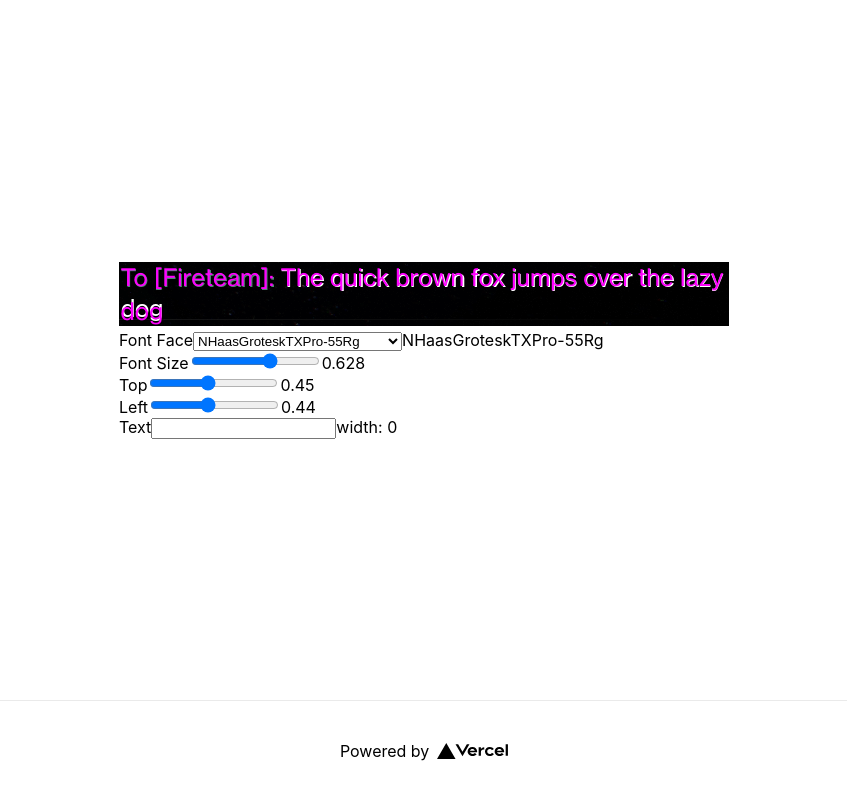
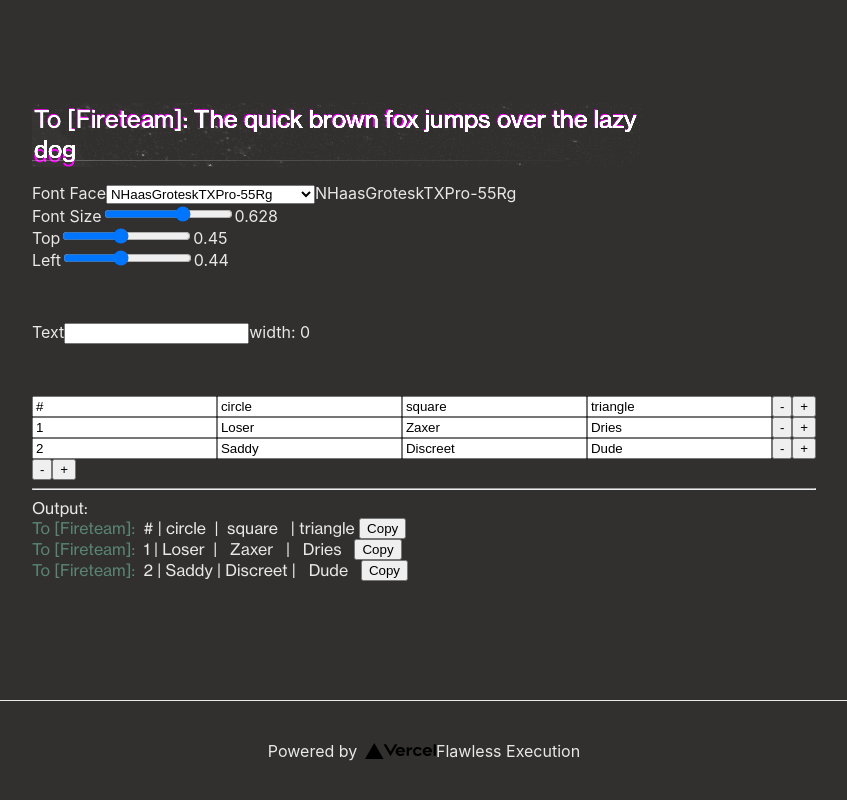
Before and after one commit to flawless-execution/destiny-2-chat-builder, a Next.js app: page / in a window 1280 px wide. Shown: the whole page, without its empty margins (216-1063 px from the left). Built offline with nearby package versions, Linux system fonts and the light colour scheme.

Commit message:
✨ finished full proof of concept

```diff
--- a/src/pages/index.tsx
+++ b/src/pages/index.tsx
@@ -3,6 +3,7 @@ import Head from 'next/head';
 
 import styles from '../styles/Home.module.scss';
 import { Column } from '../components/column/column';
+import { Row } from '../components/row/row';
 
 export default function Home() {
   // const [font_face, set_face_size] = useState<string>('AxisStd-Regular');
@@ -24,8 +25,16 @@ export default function Home() {
 
   const [input_text, set_input_text] = useState<string>('');
 
-  const [rows, set_rows] = useState<number>(2);
+  const [rows, set_rows] = useState<number>(3);
   const [cols, set_cols] = useState<number>(4);
+  const [input_text_table, set_input_text_table] = useState<string[][]>(
+    // Array(rows).fill(Array(cols).fill('')),
+    [
+      ['#', 'circle', 'square', 'triangle'],
+      ['1', 'Loser', 'Zaxer', 'Dries'],
+      ['2', 'Saddy', 'Discreet', 'Dude'],
+    ],
+  );
 
   const font_faces = [
     'ALD55',
@@ -64,6 +73,93 @@ export default function Home() {
     'SDBNGMjNeoaUni-dMd',
   ];
 
+  /** width of a full line of `i`s in the chat box */
+  const max_line_width = 614;
+
+  const width_of_space = calculate_text_width(
+    ' ',
+    calc_font_family(font_face),
+    calc_font_size(font_size),
+  );
+
+  const width_of_separator = calculate_text_width(
+    '|',
+    calc_font_family(font_face),
+    calc_font_size(font_size),
+  );
+
+  // const column_data: ColumnData[] = [];
+  // for (let row of input_text_table) {
+  //   column_data.push(
+  //     new ColumnData(
+  //       row,
+  //       calc_font_family(font_face),
+  //       calc_font_size(font_size),
+  //     ),
+  //   );
+  // }
+  const column_data: ColumnData[] = [];
+  for (let i = 0; i < input_text_table[0].length; i++) {
+    column_data.push(
+      new ColumnData(
+        input_text_table.reduce((col, val) => col.concat(val[i]), []),
+        calc_font_family(font_face),
+        calc_font_size(font_size),
+      ),
+    );
+  }
+
+  const total_width = column_data.reduce(
+    (width, col, i) =>
+      (width +=
+        col.max_width +
+        (i < column_data.values.length - 1
+          ? width_of_separator + width_of_space * 2
+          : 0)),
+    0,
+  );
+
+  const output_lines: string[] = [];
+
+  if (total_width >= max_line_width) {
+    console.error('max width exceeded!');
+  } else {
+    // const output: string[][] = Array(rows).fill(Array(cols));
+    const output: string[][] = [];
+    for (let [i, col] of column_data.entries()) {
+      // output.push(Array(col.values.length));
+      output.push([]);
+
+      if (!process.browser) {
+        break;
+      }
+
+      for (let [j, row] of col.values.entries()) {
+        // for (let j = 0; j < col.values.length; j++) {
+        //   const row = col.values[j];
+        const extra_space = col.max_width - row.width;
+        const spaces = Math.round(extra_space / width_of_space);
+        const spaces_before = Math.floor(spaces / 2);
+        const spaces_after = Math.ceil(spaces / 2);
+
+        console.debug('j', j, output[i], output[i][j]);
+        output[i][j] =
+          ' '.repeat(spaces_before + 1) +
+          row.value +
+          ' '.repeat(spaces_after + 1) +
+          (i < column_data.length - 1 ? '|' : '');
+      }
+    }
+
+    console.log(output);
+
+    for (let i = 0; i < output[0].length; i++) {
+      output_lines.push(output.reduce((row, val) => row + val[i], ''));
+    }
+
+    console.log(output_lines);
+  }
+
   return (
     <div className={styles.container}>
       <Head>
@@ -89,7 +185,7 @@ export default function Home() {
             </div>
           </div>
 
-          <form>
+          <form className={styles.form}>
             <Column>
               <label>
                 Font Face
@@ -141,7 +237,9 @@ export default function Home() {
             </Column>
           </form>
 
-          <form>
+          <br />
+
+          <form className={styles.form}>
             <Column>
               <label>
                 Text
@@ -159,21 +257,188 @@ export default function Home() {
               </label>
             </Column>
           </form>
+
+          <br />
+
+          <form className={styles.form} onSubmit={ev => ev.preventDefault()}>
+            <Column>
+              {[...Array(rows).keys()].map(row => (
+                <Row key={row}>
+                  {[...Array(cols).keys()].map(col => (
+                    <input
+                      key={col}
+                      type="text"
+                      value={input_text_table[row][col]}
+                      onChange={ev => {
+                        // TODO: don't rewrite original array
+                        const new_table = input_text_table.concat([]);
+                        new_table[row][col] = ev.target.value;
+                        set_input_text_table(new_table);
+                      }}
+                    />
+                  ))}
+                  <button
+                    onClick={() => {
+                      if (cols > 1) {
+                        remove_col(
+                          rows,
+                          cols,
+                          set_cols,
+                          input_text_table,
+                          set_input_text_table,
+                        );
+                      }
+                    }}
+                    disabled={cols <= 1}
+                  >
+                    -
+                  </button>
+                  <button
+                    onClick={() =>
+                      add_col(
+                        rows,
+                        cols,
+                        set_cols,
+                        input_text_table,
+                        set_input_text_table,
+                      )
+                    }
+                  >
+                    +
+                  </button>
+                </Row>
+              ))}
+              <Row>
+                <button
+                  onClick={() => {
+                    if (rows > 1) {
+                      remove_row(
+                        rows,
+                        cols,
+                        set_rows,
+                        input_text_table,
+                        set_input_text_table,
+                      );
+                    }
+                  }}
+                  disabled={rows <= 1}
+                >
+                  -
+                </button>
+                <button
+                  onClick={() => {
+                    if (rows < 5) {
+                      add_row(
+                        rows,
+                        cols,
+                        set_rows,
+                        input_text_table,
+                        set_input_text_table,
+                      );
+                    }
+                  }}
+                  disabled={rows >= 5}
+                >
+                  +
+                </button>
+              </Row>
+            </Column>
+
+            <hr />
+            <Column
+              className={styles.outputText}
+              style={{ fontFamily: calc_font_family(font_face) }}
+            >
+              <div>Output:</div>
+              {output_lines.map((row, i) => (
+                <Row key={i}>
+                  <div className={styles.channel}>To [Fireteam]: </div>
+                  <div>{row}</div>
+                  <button
+                    className={styles.clipboardButton}
+                    onClick={ev => {
+                      const button = ev.target as HTMLButtonElement;
+                      const line = button.previousSibling as HTMLDivElement;
+                      if (line != null) {
+                        window.getSelection()?.selectAllChildren(line);
+                        document.execCommand('copy');
+                      }
+                    }}
+                  >
+                    Copy
+                  </button>
+                </Row>
+              ))}
+            </Column>
+          </form>
         </Column>
       </main>
 
       <footer className={styles.footer}>
+        Powered by
         <a
-          href="https://vercel.com?utm_source=create-next-app&utm_medium=default-template&utm_campaign=create-next-app"
+          href="https://flawlessexecution.gg?utm_source=destiny-tools&utm_medium=chat-builder&utm_campaign=chat-builder"
           target="_blank"
           rel="noopener noreferrer"
         >
-          Powered by{' '}
           <img src="/vercel.svg" alt="Vercel Logo" className={styles.logo} />
+          Flawless Execution
         </a>
       </footer>
     </div>
   );
+}
+
+function add_row(
+  rows: number,
+  cols: number,
+  set_rows: (val: number) => void,
+  input_text_table: string[][],
+  set_input_text_table: (val: string[][]) => void,
+): void {
+  input_text_table.push(Array(cols).fill(''));
+  set_rows(rows + 1);
+  set_input_text_table(input_text_table);
+}
+
+function add_col(
+  rows: number,
+  cols: number,
+  set_cols: (val: number) => void,
+  input_text_table: string[][],
+  set_input_text_table: (val: string[][]) => void,
+): void {
+  for (let row of input_text_table) {
+    row.push('');
+  }
+  set_cols(cols + 1);
+  set_input_text_table(input_text_table);
+}
+
+function remove_row(
+  rows: number,
+  cols: number,
+  set_rows: (val: number) => void,
+  input_text_table: string[][],
+  set_input_text_table: (val: string[][]) => void,
+): void {
+  set_rows(rows - 1);
+  input_text_table.splice(rows - 1);
+  set_input_text_table(input_text_table);
+}
+
+function remove_col(
+  rows: number,
+  cols: number,
+  set_cols: (val: number) => void,
+  input_text_table: string[][],
+  set_input_text_table: (val: string[][]) => void,
+): void {
+  set_cols(cols - 1);
+  for (let row of input_text_table) {
+    row.splice(cols - 1);
+  }
+  set_input_text_table(input_text_table);
 }
 
 function calc_font_size(font_size: number): number {
@@ -191,12 +456,17 @@ function calculate_text_width(
 ): number {
   let width = 0;
 
+  if (!process.browser) {
+    return width;
+  }
+
   const span = document.createElement('span');
   document.body.appendChild(span);
   span.style.position = 'absolute';
   span.style.opacity = '0';
   span.style.fontFamily = font_face;
   span.style.fontSize = `${font_size}px`;
+  span.style.whiteSpace = 'break-spaces';
   for (let char of input_text) {
     span.innerText = char;
     width += span.offsetWidth;
@@ -205,3 +475,30 @@ function calculate_text_width(
 
   return width;
 }
+
+class ColumnData {
+  private _values: { value: string; width: number }[];
+  get values(): { value: string; width: number }[] {
+    return this._values;
+  }
+
+  private _max_width: number = 0;
+  get max_width(): number {
+    return this._max_width;
+  }
+
+  constructor(
+    _values: string[],
+    private _font_face: string,
+    private _font_size: number,
+  ) {
+    this._values = _values.map(val => ({
+      value: val,
+      width: calculate_text_width(val, this._font_face, this._font_size),
+    }));
+
+    this._max_width = this._values.reduce((max_width, curr) => {
+      return curr.width > max_width ? curr.width : max_width;
+    }, 0);
+  }
+}
--- a/src/styles/Home.module.scss
+++ b/src/styles/Home.module.scss
@@ -1,15 +1,43 @@
 .fontSample {
   position: relative;
   width: 610px;
+  height: 64px;
   overflow: hidden;
+
+  img {
+    position: absolute;
+    top: 0;
+    left: 0;
+    z-index: 2;
+    filter: grayscale(1) brightness(3);
+    mix-blend-mode: screen;
   }
 
   .previewText {
     position: absolute;
     top: 0;
     left: 0;
+    z-index: 1;
     color: fuchsia;
     line-height: 1.45;
+  }
+}
+
+.form {
+  margin: 1rem 0;
+}
+
+.outputText {
+  white-space: pre;
+
+  .channel {
+    color: rgb(90, 133, 114);
+    user-select: none;
+  }
+
+  .clipboardButton {
+    user-select: none;
+  }
 }
 
 .container {
--- a/src/styles/globals.scss
+++ b/src/styles/globals.scss
@@ -140,7 +140,11 @@ body {
   padding: 0;
   margin: 0;
   font-family: -apple-system, BlinkMacSystemFont, Segoe UI, Roboto, Oxygen,
-    Ubuntu, Cantarell, Fira Sans, Droid Sans, Helvetica Neue, sans-serif;
+    Ubuntu, Cantarell, Fira Sans, Droid Sans, Helvetica Neue, sans-serif,
+    'Destiny_Symbols_PC', 'Destiny_Keys', 'Destiny_Symbols_Steam';
+
+  color: rgb(232, 232, 232);
+  background-color: rgb(49, 48, 47);
 }
 
 a {
--- a/tsconfig.json
+++ b/tsconfig.json
@@ -6,6 +6,7 @@
     "skipLibCheck": true,
     "noImplicitAny": true,
     "strict": true,
+    "downlevelIteration": true,
     "forceConsistentCasingInFileNames": true,
     "noEmit": true,
     "esModuleInterop": true,
```
Lines whose indentation alone changed are shown as unchanged.
